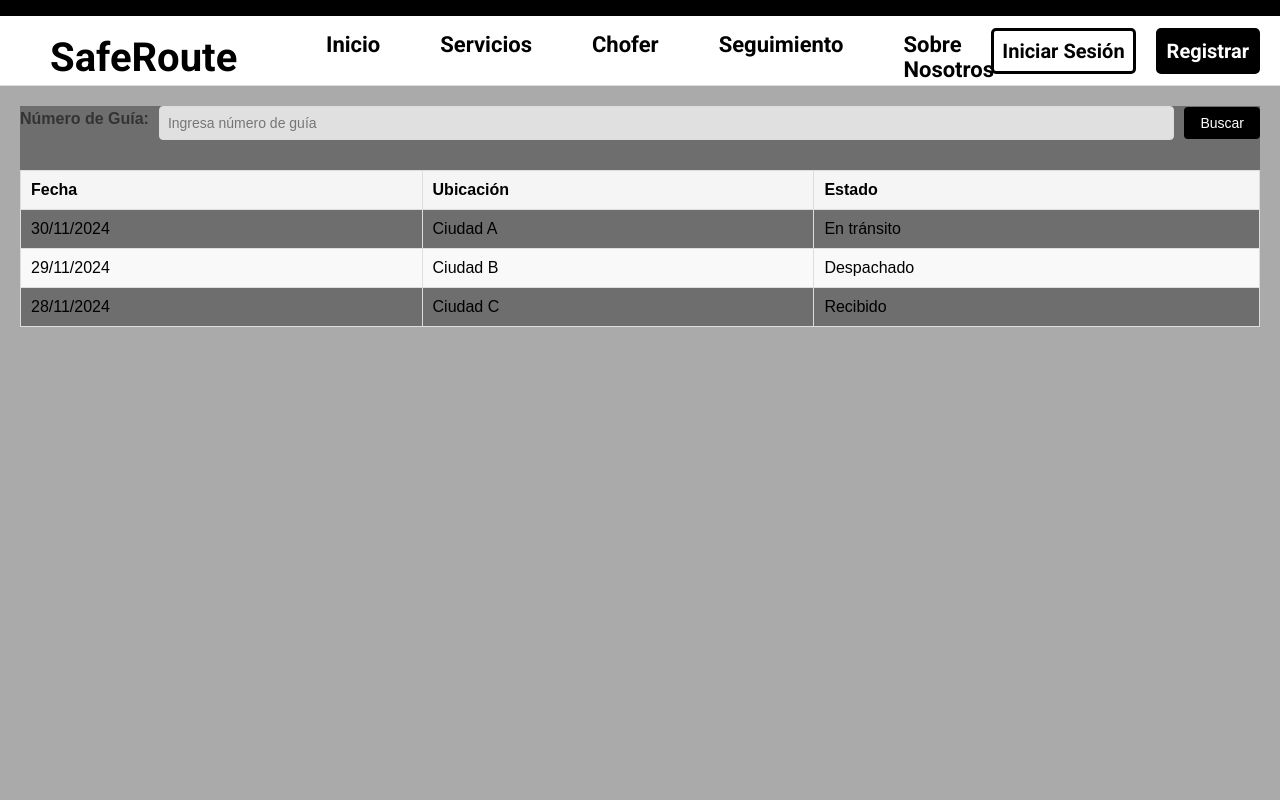
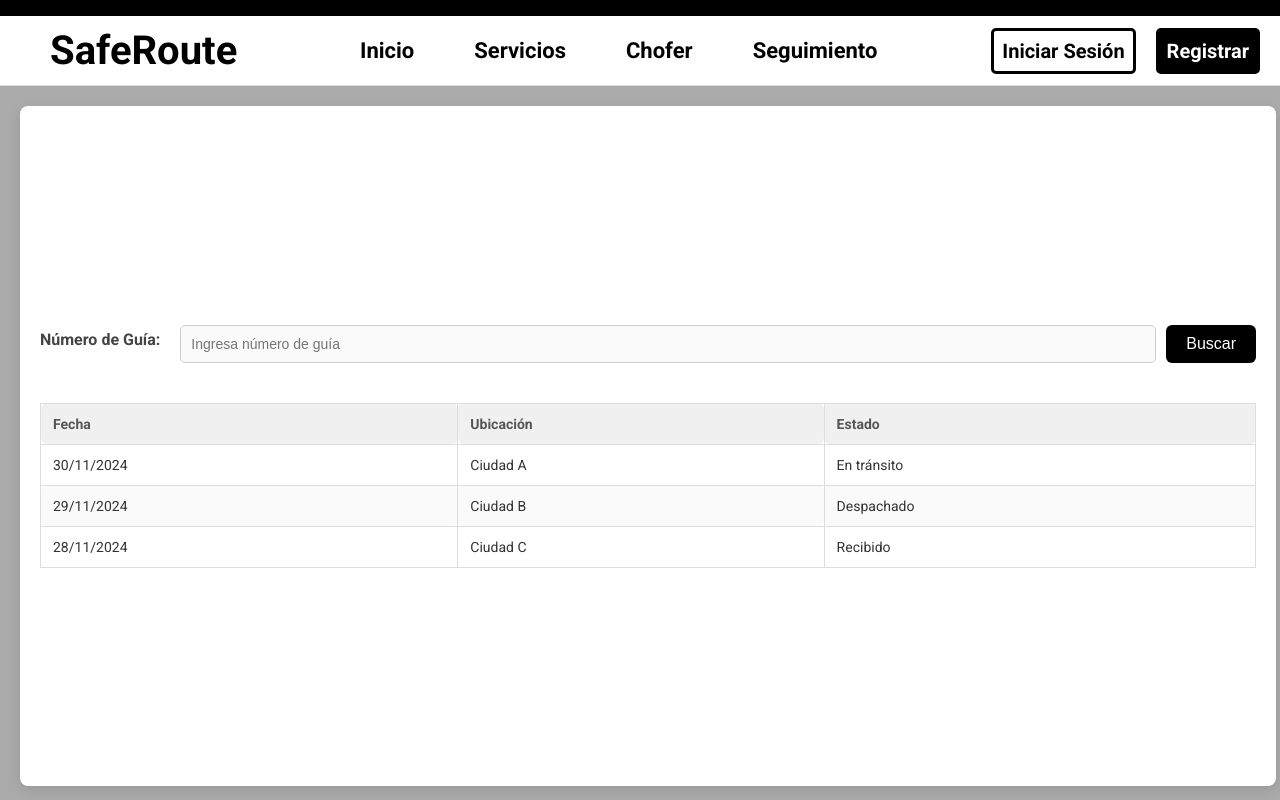
Before and after one commit to yolbert28/frontend-web-gestion-transporte, a React (Vite) app: page /tracking in a window 1280 px wide. Built offline with nearby package versions, Linux system fonts and the light colour scheme.

Commit message:
css corregido de seguimiento y chofer

```diff
--- a/package.json
+++ b/package.json
@@ -13,6 +13,8 @@
     "@mapbox/polyline": "^1.2.1",
     "@react-leaflet/core": "^2.1.0",
     "axios": "^1.7.8",
+    "jsonwebtoken": "^9.0.2",
+    "jwt-decode": "^4.0.0",
     "leaflet": "^1.9.4",
     "react": "^18.3.1",
     "react-dom": "^18.3.1",
--- a/src/pages/Tracking/Tracking.css
+++ b/src/pages/Tracking/Tracking.css
@@ -1,11 +1,29 @@
 /* Contenedor general */
+body, html {
+  display: flex;
+  justify-content: center;
+  align-items: center;
+  min-height: 100vh;
+  margin: 0;
+  padding: 0;
+  background-color: #f4f7fa; /* Fondo más claro */
+  font-family: 'Roboto', sans-serif;
+}
+
+/* Contenedor principal */
 .Tracking-container {
-    font-family: Arial, sans-serif;
   margin: 20px;
   display: flex;
   flex-direction: column;
   gap: 20px;
-    background-color: #6e6e6e;
+  background-color: #fff;  /* Fondo blanco para resaltar el contenido */
+  border-radius: 8px; /* Bordes redondeados */
+  box-shadow: 0 4px 12px rgba(0, 0, 0, 0.1); /* Sombra sutil */
+  justify-content: center;
+  align-items: center;
+  min-height: 80vh;
+  width: 95%;
+  padding: 20px;
 }
 
 /* Sección de búsqueda */
@@ -13,50 +31,95 @@
   display: flex;
   align-items: center;
   gap: 10px;
+  width: 100%;
 }
 
+/* Estilo del label */
 .label {
+  display: block;
   font-size: 16px;
   font-weight: bold;
+  color: #444;
+  text-align: left;
+  margin-bottom: 0.5rem;
+  padding-right: 10px;
 }
 
+/* Estilo del campo de entrada */
 .input-field {
   flex: 1;
-    padding: 8px;
-    border: 1px solid #ddd;
-    border-radius: 4px;
-    font-size: 14px;
+  padding: 12px;
+  font-size: 16px;
+  border: 1px solid #ccc;
+  border-radius: 6px;
+  background-color: #fafafa;
+  box-sizing: border-box;
+  transition: all 0.3s ease;  /* Transición suave */
 }
 
+/* Estilo del campo de entrada en foco */
+.input-field:focus {
+  border-color: #4a90e2; /* Bordes azul cuando está en foco */
+  background-color: #fff; /* Fondo blanco cuando está en foco */
+  outline: none; /* Quitar el borde por defecto */
+}
+
+/* Botón de búsqueda */
 .search-button {
-    padding: 8px 16px;
-    background-color: #000;
+  padding: 10px 20px;
+  background-color: #000000;
   color: #fff;
   border: none;
-    border-radius: 4px;
+  border-radius: 6px;
   cursor: pointer;
-    font-size: 14px;
+  font-size: 16px;
+  transition: background-color 0.3s ease;  /* Transición suave */
+}
+
+/* Botón de búsqueda al pasar el ratón */
+.search-button:hover {
+  background-color: #357ab7; /* Color más oscuro al pasar el ratón */
 }
 
 /* Tabla de Tracking */
 .tracking-table {
   width: 100%;
   border-collapse: collapse;
-    margin-top: 10px;
+  margin-top: 20px;
 }
 
 .tracking-table th,
 .tracking-table td {
+  padding: 12px;
+  text-align: left;
+  font-size: 14px;
+  border-radius: 6px;
   border: 1px solid #ddd;
-    padding: 10px;
-    text-align: left;
 }
 
 .tracking-table th {
-    background-color: #f5f5f5;
+  background-color: #f0f0f0;
   font-weight: bold;
+  color: #555;
 }
 
 .tracking-table tr:nth-child(even) {
-    background-color: #f9f9f9;
+  background-color: #fafafa; /* Fondo gris claro para filas pares */
 }
+
+.tracking-table tr:hover {
+  background-color: #f1f1f1; /* Color de fondo al pasar el ratón por encima */
+}
+
+.tracking-table td {
+  color: #333;
+}
+
+.tracking-table td, .tracking-table th {
+  transition: background-color 0.3s ease;  /* Transición suave para las celdas */
+}
+
+/* Agregar bordes redondeados a la tabla */
+.tracking-table td, .tracking-table th {
+  border-radius: 6px;
+}
--- a/src/pages/driver/Driver.css
+++ b/src/pages/driver/Driver.css
@@ -1,4 +1,13 @@
-/* Sección de viaje */
+/* Contenedor principal */
+.container {
+  max-width: 1200px; /* Limita el ancho máximo */
+  margin: 0 auto; /* Centra el contenedor */
+  padding: 20px;
+  box-sizing: border-box;
+  align-items: center;
+}
+
+/* Sección Viaje */
 .travel-section {
   border: 1px solid #ddd;
   padding: 20px;
@@ -6,14 +15,35 @@
   display: flex;
   flex-direction: column;
   align-items: center; /* Centra el contenido */
+  gap: 20px;
+  background-color: #fff;
+  width: 100%;
+  max-width: 600px; /* Establece un ancho máximo */
+  margin-bottom: 20px; /* Separación entre secciones */
 }
 
 .travel-image {
-  width: 80%; /* Reduce el ancho al 80% del contenedor */
-  max-width: 300px; /* Máximo ancho fijo */
-  height: auto;
+  width: 100%; /* Ocupa todo el ancho disponible */
+  max-width: 300px; /* Limita el tamaño de la imagen */
+  height: auto; /* Mantiene la proporción de la imagen */
   border-radius: 8px;
   margin-bottom: 10px;
+}
+
+.travel-table {
+  width: 100%;
+  border-collapse: collapse;
+}
+
+.travel-table th,
+.travel-table td {
+  padding: 10px;
+  border: 1px solid #ddd;
+  text-align: left;
+}
+
+.travel-table th {
+  background-color: #f5f5f5;
 }
 
 /* Sección Ruta Detalle */
@@ -23,13 +53,77 @@
   border-radius: 8px;
   display: flex;
   flex-direction: column;
-  align-items: center; /* Centra el contenido */
+  align-items: center;
+  gap: 20px;
+  width: 100%;
+  max-width: 600px;
+  margin-bottom: 20px;
 }
 
 .map-image {
-  width: 80%; /* Reduce el ancho al 80% del contenedor */
-  max-width: 300px; /* Máximo ancho fijo */
+  width: 100%; /* Ocupa el 100% del contenedor */
+  max-width: 300px; /* Limita el tamaño máximo de la imagen */
   height: auto;
   border-radius: 8px;
-  margin-bottom: 10px;
 }
+
+.route-form {
+  width: 100%;
+  max-width: 500px;
+  display: flex;
+  flex-direction: column;
+  gap: 15px;
+}
+
+.form-group {
+  display: flex;
+  flex-direction: column;
+}
+
+.input-field {
+  padding: 10px;
+  border-radius: 5px;
+  border: 1px solid #ccc;
+  font-size: 14px;
+}
+
+.submit-button {
+  padding: 10px 20px;
+  background-color: #000;
+  color: #fff;
+  border: none;
+  border-radius: 5px;
+  cursor: pointer;
+  font-size: 16px;
+  transition: background-color 0.3s;
+}
+
+.submit-button:hover {
+  background-color: #444;
+}
+
+/* Sección Reportar Incidencia */
+.incident-section {
+  border: 1px solid #ddd;
+  padding: 20px;
+  border-radius: 8px;
+  display: flex;
+  flex-direction: column;
+  align-items: center;
+  gap: 20px;
+  width: 100%;
+  max-width: 600px;
+}
+
+.incident-form {
+  width: 100%;
+  max-width: 500px;
+  display: flex;
+  flex-direction: column;
+  gap: 15px;
+}
+
+.incident-form .form-group {
+  display: flex;
+  flex-direction: column;
+}
--- a/src/pages/driver/Driver.tsx
+++ b/src/pages/driver/Driver.tsx
@@ -1,6 +1,6 @@
 import React from 'react';
 import './Driver.css';
-
+import Map from '../../components/Map';
 const Driver: React.FC = () => {
   return (
     <div className="container">
@@ -8,11 +8,12 @@ const Driver: React.FC = () => {
       <section className="travel-section">
         <h2>Viaje</h2>
         <h3 className="status">En Curso</h3>
-        <img
-          src=""
-          alt="Viaje en progreso"
-          className="travel-image"
-        />
+      <div className='map-container'>
+        <Map coordinates={{
+            origen: null,
+            destino: null
+          }} route={null}/>
+      </div>
         <table className="travel-table">
           <thead>
             <tr>
@@ -35,11 +36,10 @@ const Driver: React.FC = () => {
       <section className="route-section">
         <h2>Ruta Detalle</h2>
         <div className="map-container">
-          <img
-            src=""
-            alt="Mapa"
-            className="map-image"
-          />
+          <Map coordinates={{
+            origen: null,
+            destino: null
+          }} route={null}/>
         </div>
         <form className="route-form">
           <div className="form-group">
--- a/src/pages/layouts/NavBar.tsx
+++ b/src/pages/layouts/NavBar.tsx
@@ -31,9 +31,6 @@ export default function NavBar(): JSX.Element {
               <li>
                 <Link className="option" to="/tracking">Seguimiento</Link>
               </li>
-              <li>
-                <Link className="option" to="/about">Sobre Nosotros</Link>
-              </li>
             </ul>
           </nav>
           <div className="div-buttons">
```
Also changed, not shown: src/components/ProtectedRoute.tsx (added, +26 -0 lines), src/pages/Services/authServices.tsx (added, +44 -0 lines), 1 other file (tests, documents, lock files or other folders). Lines whose indentation alone changed are shown as unchanged.
